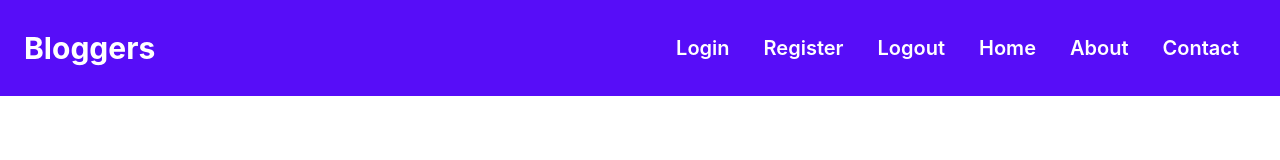
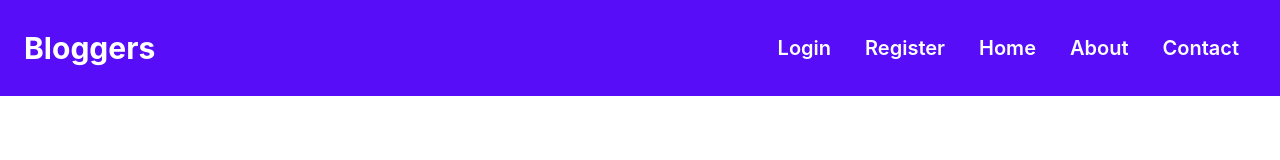
Before and after one commit to kamlnskll/mern-blog, a React (Create React App) app in the folder client/: page / in a window 1280 px wide. Shown: the top 160 px of the page. Built offline with nearby package versions, Linux system fonts and the light colour scheme; no server answers.

Commit message:
added conditional navbar rendering basics

```diff
--- a/client/src/components/Navbar.jsx
+++ b/client/src/components/Navbar.jsx
@@ -1,6 +1,8 @@
 import React from 'react'
 import { Link } from 'react-router-dom'
 const Navbar = () => {
+  const user = false
+
   return (
     <div>
       <div class='navbar bg-primary text-primary-content flex justify-between p-6 mb-16'>
@@ -8,19 +10,28 @@ const Navbar = () => {
           <h1 className='text-3xl font-bold'>Bloggers</h1>
         </div>
         <div className='flex'>
+          {!user && (
+            <>
+              {' '}
               <Link className='btn btn-ghost normal-case text-xl' to={`/login`}>
                 Login
               </Link>
-          <Link className='btn btn-ghost normal-case text-xl' to={`/register`}>
+              <Link
+                className='btn btn-ghost normal-case text-xl'
+                to={`/register`}
+              >
                 Register
-          </Link>
-
+              </Link>{' '}
+            </>
+          )}
+          {user && (
             <Link
               className='btn btn-ghost normal-case text-xl btn-warning'
               to={`/logout`}
             >
               Logout
             </Link>
+          )}
 
           <Link className='btn btn-ghost normal-case text-xl' to={`/`}>
             Home
```
Lines whose indentation alone changed are shown as unchanged.
